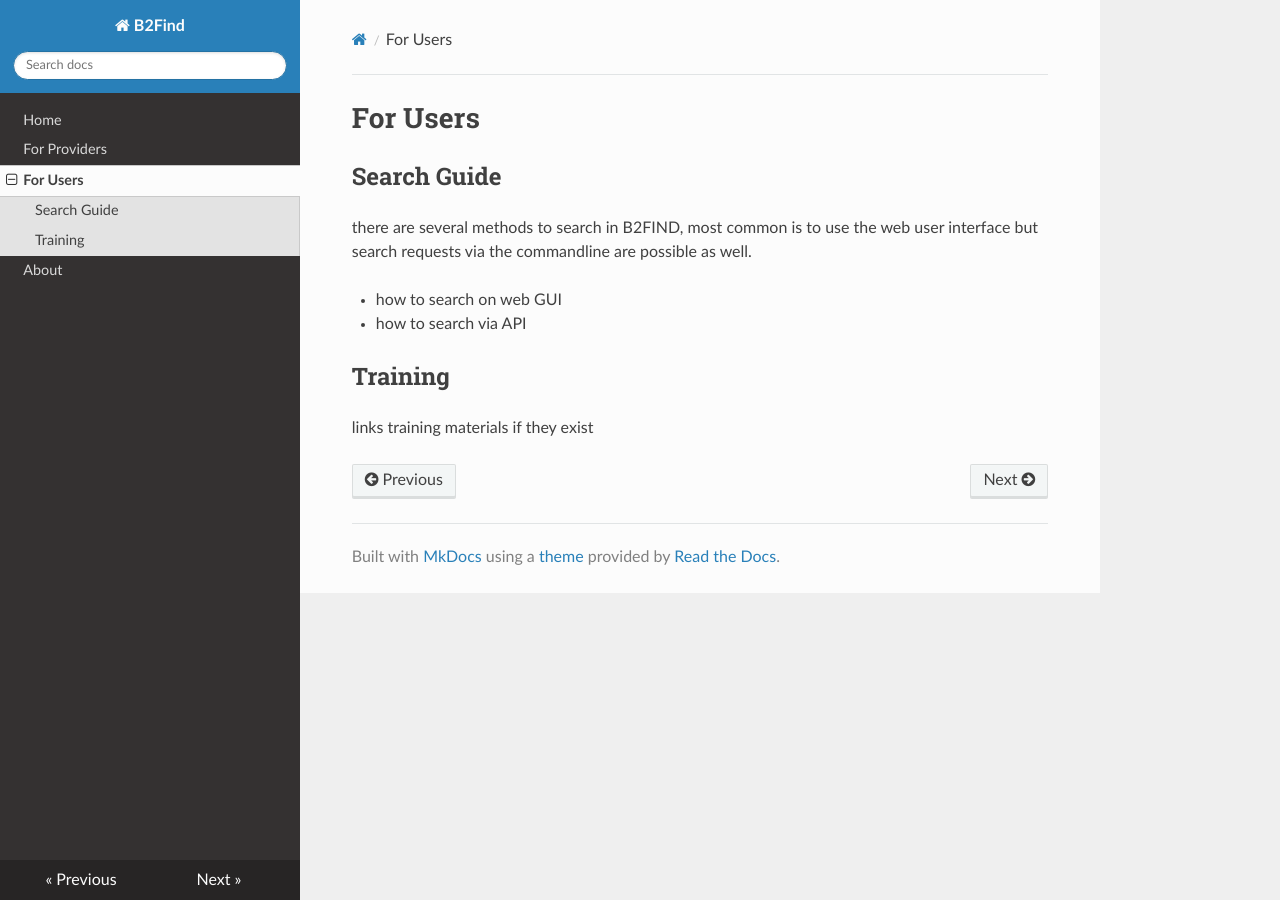
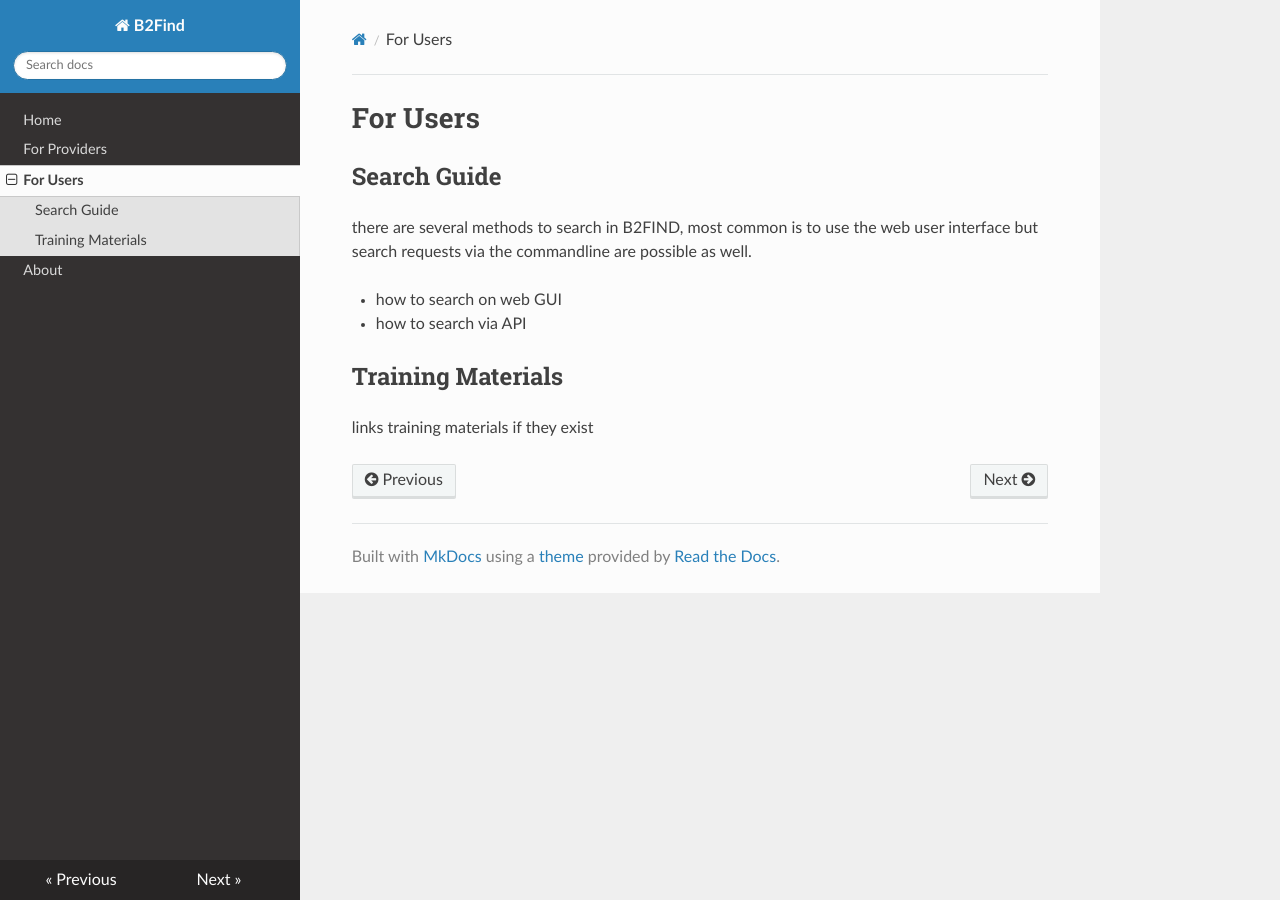
Before and after one commit to EUDAT-B2FIND/ckanext-b2find, an MkDocs documentation site: the page built from docs/forusers.md, in a window 1280 px wide. Built offline with MkDocs 1.6.1, drawn with Linux system fonts in a browser that asks for light colours; nearby versions of some CDN libraries.

Commit message:
Update forusers.md

```diff
--- a/docs/forusers.md
+++ b/docs/forusers.md
@@ -6,5 +6,5 @@ there are several methods to search in B2FIND, most common is to use the web use
 - how to search on web GUI
 - how to search via API
 
-## Training
+## Training Materials
 links training materials if they exist
```
